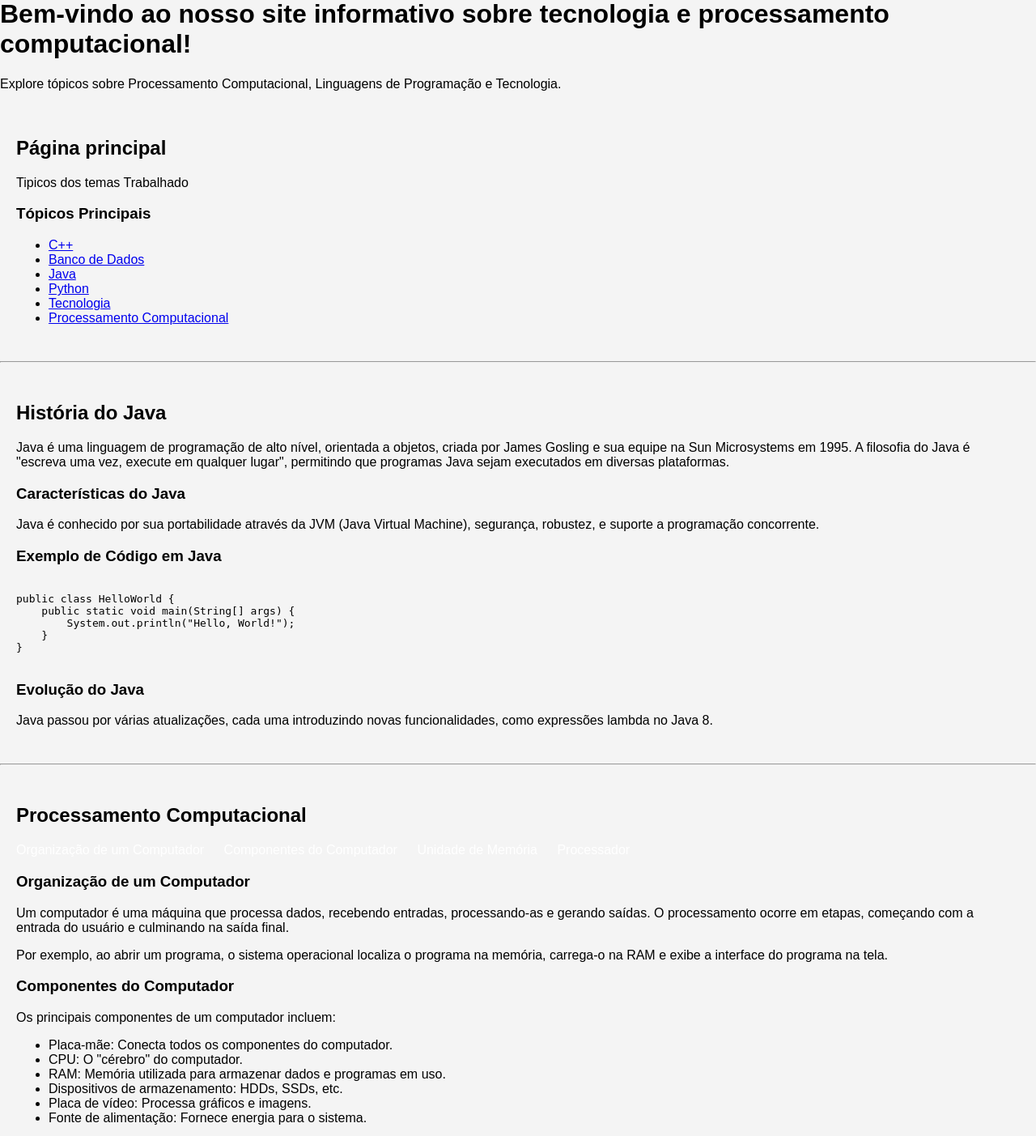
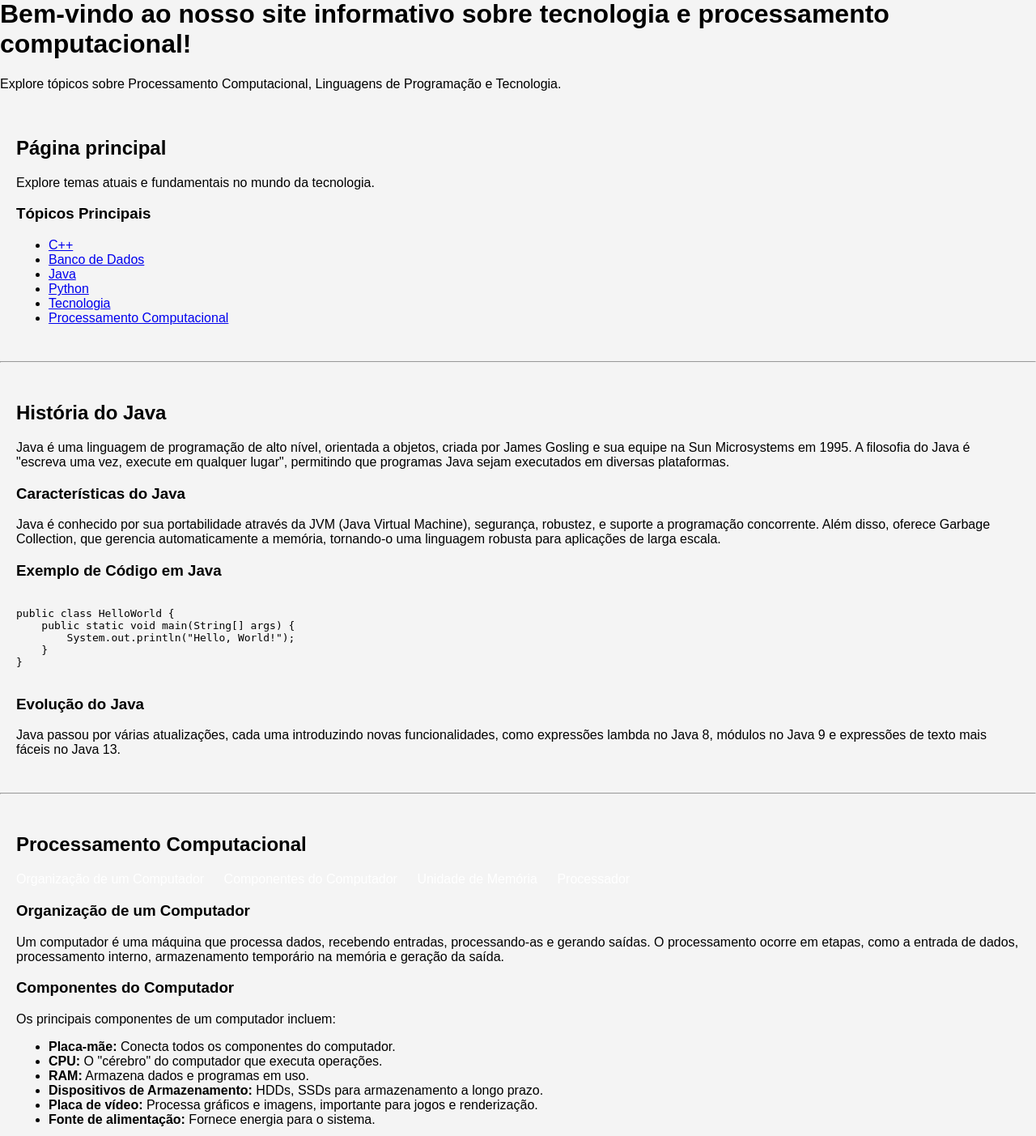
Before and after one commit to miguelolegna/Python-avan-ado, a Flask app: page / in a window 1280 px wide. Shown: the part 22-1425 px from the top of the page at 81% size. Run offline with Flask 3, Linux system fonts and the light colour scheme.

Commit message:
acresentacoa do conteudo

```diff
--- a/templates/index.html
+++ b/templates/index.html
@@ -6,12 +6,10 @@
     <h1>Bem-vindo ao nosso site informativo sobre tecnologia e processamento computacional!</h1>
     <p>Explore tópicos sobre Processamento Computacional, Linguagens de Programação e Tecnologia.</p>
 
-
-
     <!-- Página Inicial -->
     <section id="inicio">
         <h2>Página principal</h2>
-        <p>Tipicos dos temas Trabalhado</p>
+        <p>Explore temas atuais e fundamentais no mundo da tecnologia.</p>
 
         <h3>Tópicos Principais</h3>
         <ul>
@@ -36,7 +34,8 @@
         <h3>Características do Java</h3>
         <p>
             Java é conhecido por sua portabilidade através da JVM (Java Virtual Machine), segurança, robustez,
-            e suporte a programação concorrente.
+            e suporte a programação concorrente. Além disso, oferece Garbage Collection, que gerencia automaticamente a memória,
+            tornando-o uma linguagem robusta para aplicações de larga escala.
         </p>
         <h3>Exemplo de Código em Java</h3>
         <pre><code>
@@ -48,7 +47,8 @@ public class HelloWorld {
         </code></pre>
         <h3>Evolução do Java</h3>
         <p>
-            Java passou por várias atualizações, cada uma introduzindo novas funcionalidades, como expressões lambda no Java 8.
+            Java passou por várias atualizações, cada uma introduzindo novas funcionalidades, como expressões lambda no Java 8,
+            módulos no Java 9 e expressões de texto mais fáceis no Java 13.
         </p>
     </section>
 
@@ -70,12 +70,8 @@ public class HelloWorld {
         <h3 id="organizacao">Organização de um Computador</h3>
         <p>
             Um computador é uma máquina que processa dados, recebendo entradas, processando-as
-            e gerando saídas. O processamento ocorre em etapas, começando com a entrada do usuário
-            e culminando na saída final.
-        </p>
-        <p>
-            Por exemplo, ao abrir um programa, o sistema operacional localiza o programa na memória,
-            carrega-o na RAM e exibe a interface do programa na tela.
+            e gerando saídas. O processamento ocorre em etapas, como a entrada de dados, processamento interno,
+            armazenamento temporário na memória e geração da saída.
         </p>
 
         <h3 id="componentes">Componentes do Computador</h3>
@@ -83,12 +79,12 @@ public class HelloWorld {
             Os principais componentes de um computador incluem:
         </p>
         <ul>
-            <li>Placa-mãe: Conecta todos os componentes do computador.</li>
-            <li>CPU: O "cérebro" do computador.</li>
-            <li>RAM: Memória utilizada para armazenar dados e programas em uso.</li>
-            <li>Dispositivos de armazenamento: HDDs, SSDs, etc.</li>
-            <li>Placa de vídeo: Processa gráficos e imagens.</li>
-            <li>Fonte de alimentação: Fornece energia para o sistema.</li>
+            <li><strong>Placa-mãe:</strong> Conecta todos os componentes do computador.</li>
+            <li><strong>CPU:</strong> O "cérebro" do computador que executa operações.</li>
+            <li><strong>RAM:</strong> Armazena dados e programas em uso.</li>
+            <li><strong>Dispositivos de Armazenamento:</strong> HDDs, SSDs para armazenamento a longo prazo.</li>
+            <li><strong>Placa de vídeo:</strong> Processa gráficos e imagens, importante para jogos e renderização.</li>
+            <li><strong>Fonte de alimentação:</strong> Fornece energia para o sistema.</li>
         </ul>
         <img src="{{ url_for('static', filename='foto/placa_mae.jpg') }}" alt="Placa Mãe" />
 
@@ -110,11 +106,10 @@ public class HelloWorld {
         </p>
         <ul>
             <li><strong>ULA (Unidade Lógica e Aritmética):</strong> Realiza operações aritméticas e lógicas.</li>
-            <li><strong>UC (Unidade de Controle):</strong> Controla as operações do processador.</li>
+            <li><strong>UC (Unidade de Controle):</strong> Coordena as operações do processador.</li>
         </ul>
         <p>
-            Um exemplo de como a ULA e a UC trabalham juntas é a soma de dois números, onde a ULA executa
-            a operação e a UC coordena o processo.
+            A UC gerencia o fluxo de instruções e a ULA executa cálculos. Ambos são essenciais para a execução das tarefas do computador.
         </p>
     </section>
 
@@ -166,7 +161,7 @@ hello_world()
         <h3>Impacto das Redes na Sociedade</h3>
         <p>
             As redes revolucionaram a comunicação e o acesso à informação, permitindo o crescimento da internet
-            e impactando setores como educação, saúde e comércio...
+            e impactando setores como educação, saúde e comércio.
         </p>
     </section>
 
@@ -188,10 +183,7 @@ hello_world()
         </p>
     </section>
 
-    <hr>
-
-
-
+    <hr> <!-- Linha horizontal para separação -->
 
     <!-- C++ -->
     <section id="cpp">
@@ -206,8 +198,19 @@ hello_world()
         </p>
         <h3>Exemplo de Código em C++</h3>
         <pre><code>
+#include <iostream>
+using namespace std;
 
-
+int main() {
+    cout << "Hello, World!" << endl;
+    return 0;
+}
+        </code></pre>
+        <h3>Aplicações e Evolução</h3>
+        <p>
+            C++ é utilizado em software de alto desempenho, incluindo motores de jogos, drivers de dispositivos e sistemas embutidos.
+        </p>
+    </section>
 
     <hr> <!-- Linha horizontal para separação -->
 
@@ -233,9 +236,4 @@ SELECT nome, idade FROM usuarios WHERE idade > 18;
         </p>
     </section>
 
-
-
-
-
-
 {% endblock %}
```
Also changed, not shown: 1 other file. Lines whose indentation alone changed are shown as unchanged.
